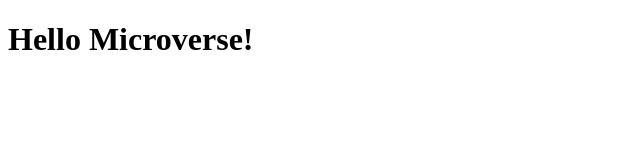
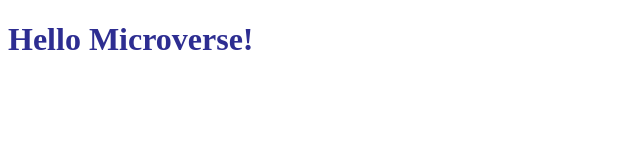
Before and after one commit to DanSam5K/Hello-Microverse, a website: page index.html in a window 1280 px wide. Shown: the whole page, without its empty margins (0-640 px from the left). Drawn offline with Linux system fonts and the light colour scheme.

Commit message:
Add descriptive README & final touches to project

```diff
--- a/index.html
+++ b/index.html
@@ -8,6 +8,6 @@
     <link rel="stylesheet" type="text/css" href="./style.css">
 </head>
 <body>
-    <h1>Hello Microverse!</h1>
+    <h1 class="fav-color">Hello Microverse!</h1>
 </body>
 </html>
```
Also changed, not shown: README.md, app_screenshot.png, 1 other file.
